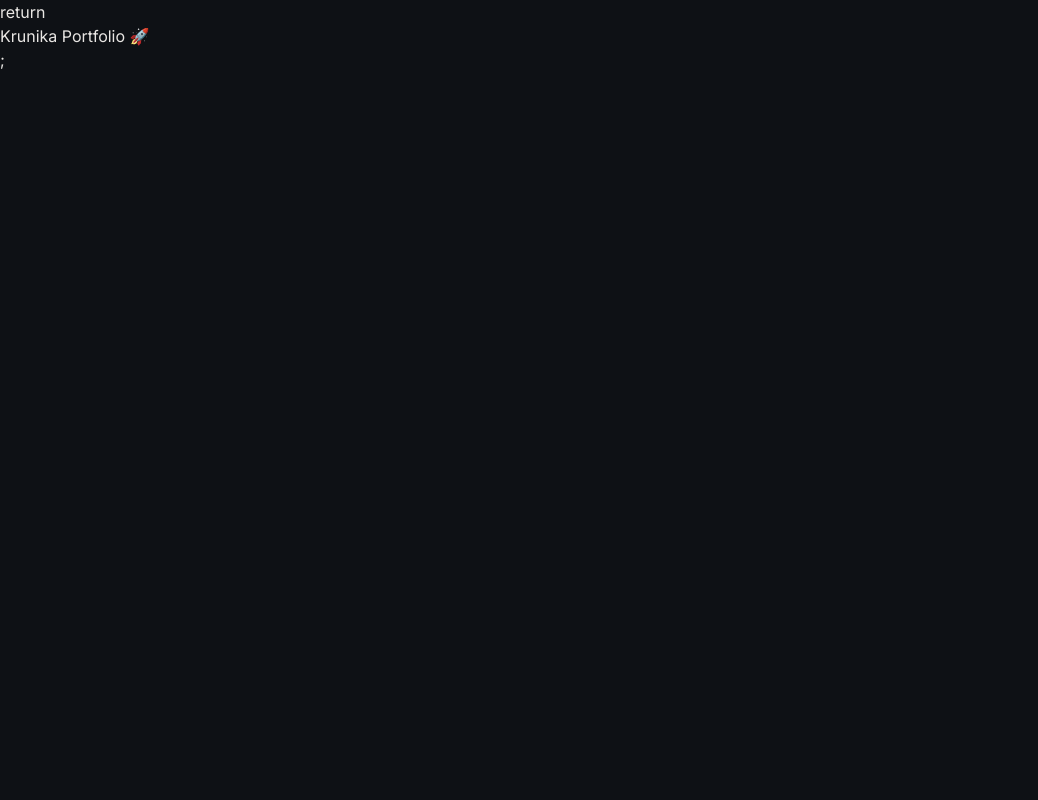
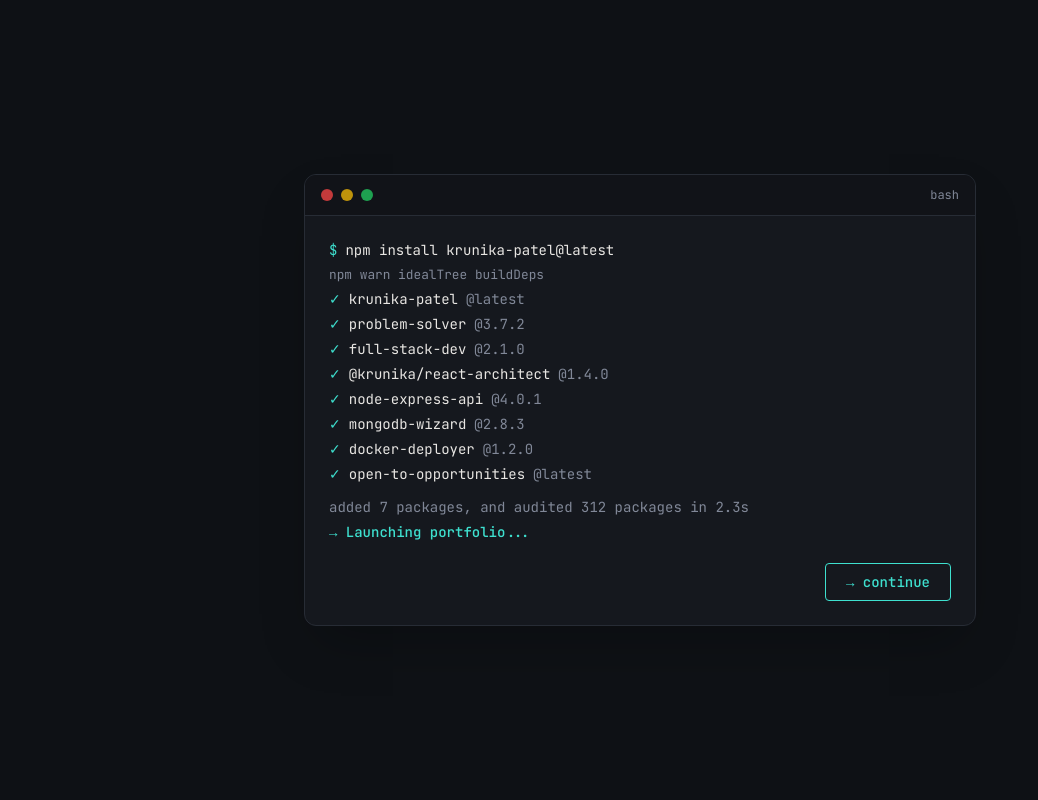
Before and after one commit to krunikasheth114/krunika-patel, a Next.js app: page / in a window 1280 px wide. Shown: the top 800 px of the page, without its empty margins (0-1038 px from the left). Built offline with nearby package versions, Linux system fonts and the light colour scheme.

Commit message:
FIX MAIN PAGE

```diff
--- a/app/page.tsx
+++ b/app/page.tsx
@@ -9,15 +9,13 @@
 const Home = () => {
   return (
     <div className="min-h-screen bg-background">
-      {/* <InstallScreen />
+      <InstallScreen />
       <Navbar />
-      <Hero /> */}
+      <Hero />
       {/* <Services /> */}
-      {/* <Skills />
+      <Skills />
       <Projects />
-      <Contact /> */}
-        return <h1>Krunika Portfolio 🚀</h1>;
-
+      <Contact />
     </div>
   );
 };
```
